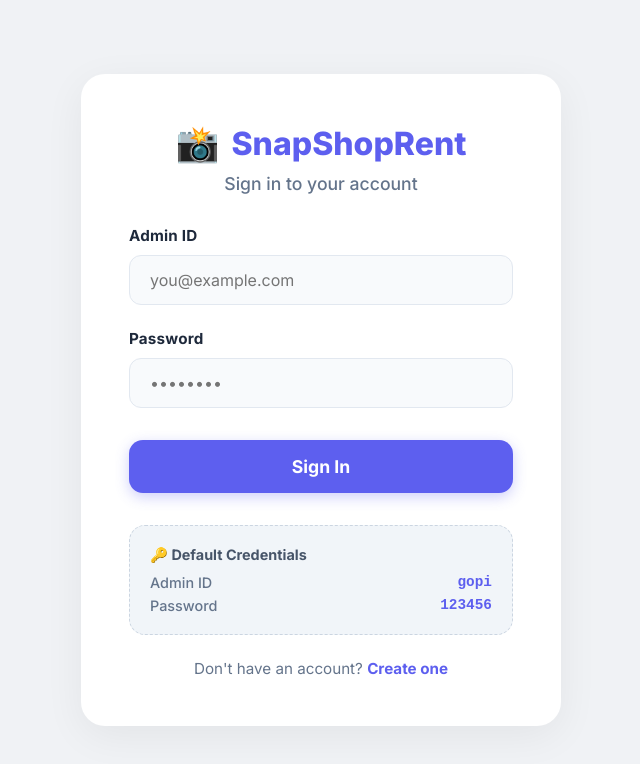
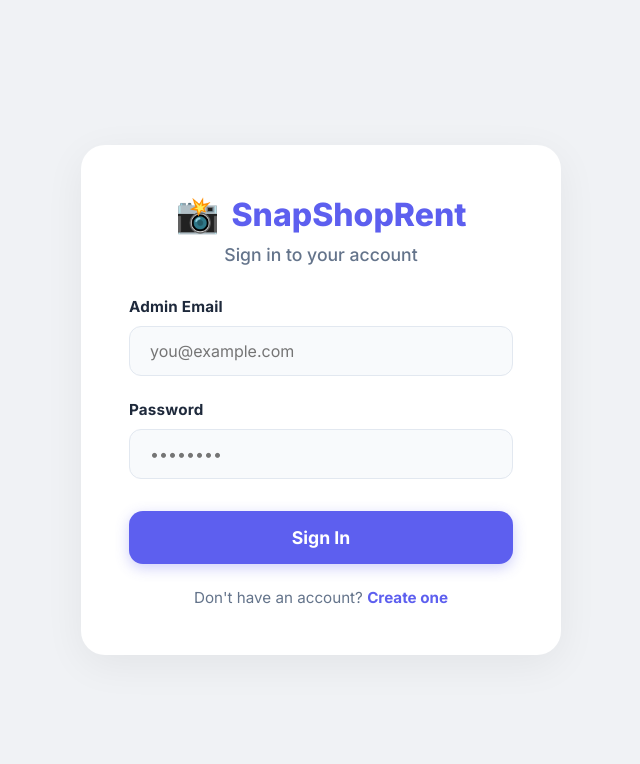
Before and after one commit to havocthaya/snapshoprent, a plain HTML site: page thaya-unified-app/frontend/admin-login.html in a window 1280 px wide. Shown: the whole page, without its empty margins (319-959 px from the left). Drawn offline with Linux system fonts and the light colour scheme.

Commit message:
Lock admin access to single person and remove helper hints

```diff
--- a/thaya-unified-app/frontend/admin-login.html
+++ b/thaya-unified-app/frontend/admin-login.html
@@ -165,7 +165,7 @@
 
     <form class="form-container" id="admin-login-form">
         <div class="form-group">
-            <label>Admin ID</label>
+            <label>Admin Email</label>
             <input class="form-control" type="text" id="email" placeholder="you@example.com" required>
         </div>
         <div class="form-group">
@@ -174,20 +174,6 @@
         </div>
         <button type="submit" class="form-submit" id="submit-btn">Sign In</button>
     </form>
-
-    <div class="admin-id-hint">
-        <h4>🔑 Default Credentials</h4>
-        <div class="cred-box">
-            <div class="cred-item">
-                <span class="cred-label">Admin ID</span>
-                <span class="cred-val">gopi</span>
-            </div>
-            <div class="cred-item">
-                <span class="cred-label">Password</span>
-                <span class="cred-val">123456</span>
-            </div>
-        </div>
-    </div>
 
     <div class="auth-footer">
         Don't have an account? <a href="index.html">Create one</a>
```
Also changed, not shown: thaya-unified-app/backend/controllers/userController.js (+4 -4 lines).
